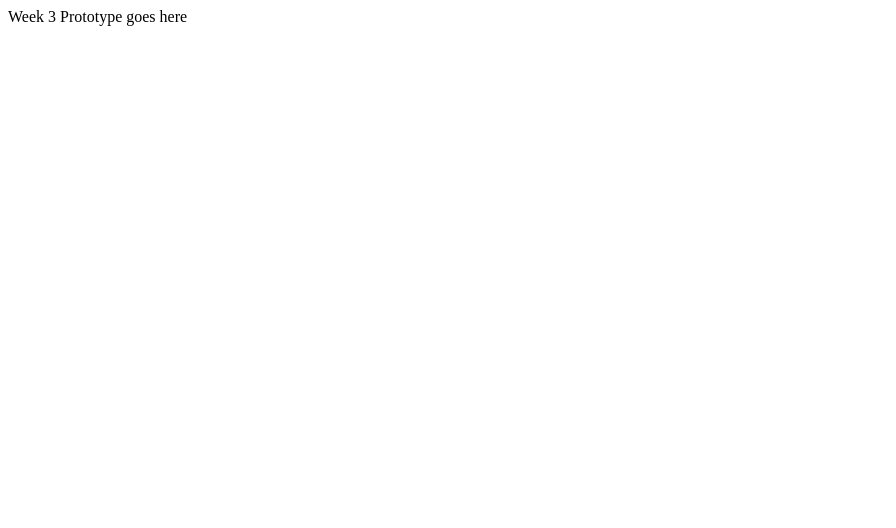
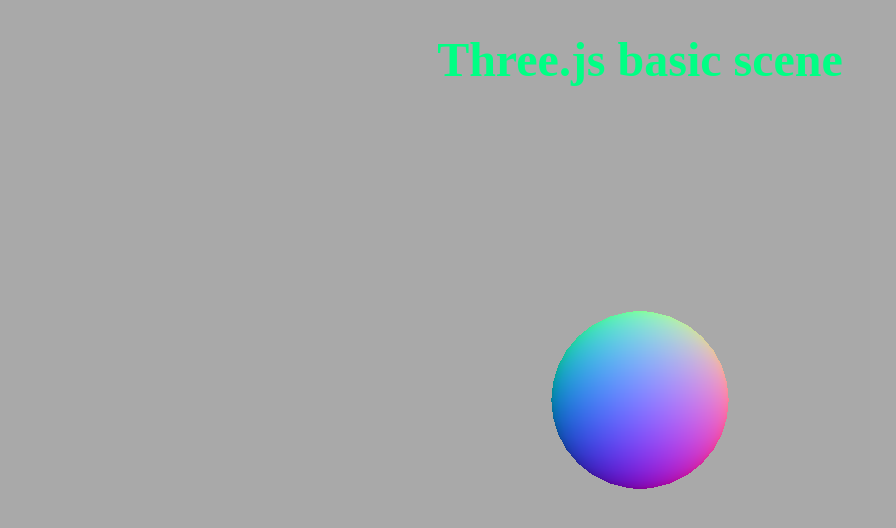
Before and after one commit to YigitSirin2023/IASC-2P02, a plain HTML site: page Week3/index.html in a window 1280 px wide. Shown: the whole page, without its empty margins (0-896 px from the left). Drawn offline with nearby package versions, Linux system fonts and the light colour scheme.

Commit message:
add basic scene

```diff
--- a/Week3/index.html
+++ b/Week3/index.html
@@ -1 +1,31 @@
-Week 3 Prototype goes here
+<!DOCTYPE html>
+<head>
+    <title> Basic Scene Prototype</title>
+
+
+    <!--CSS-->
+
+    <link rel= "stylesheet" href="style.css">
+
+    <!--Three.js importmap-->
+    <script type="importmap">
+        {
+            "imports": {
+                "three": "https://ga.jspm.io/npm:three@0.160.1/build/three.module.js"
+            }
+        }
+
+    </script>
+
+    <!-- Three.js scene-->
+    <script src="script.js" type="module"></script>
+</head>
+<body>
+    <h1>Three.js basic scene </h1>
+    <canvas class = "webgl"></canvas>
+
+
+</body>
+
+
+</html>
--- /dev/null
+++ b/Week3/script.js
@@ -0,0 +1,73 @@
+import * as THREE from "three"
+
+/***********
+ ** SCENE **
+ **********/
+
+//Canvas
+const canvas = document.querySelector('.webgl')
+
+//Scene
+const scene = new THREE.Scene()
+scene.background = new THREE.Color('darkgrey')
+
+//Camera
+const camera = new THREE.PerspectiveCamera(
+    75,
+    window.innerWidth / window.innerHeight,
+    0.1,
+    100
+)
+camera.position.set(0,0,5)
+scene.add(camera)
+
+//Renderer
+const renderer = new THREE.WebGLRenderer({
+    canvas: canvas
+})
+renderer.setSize(window.innerWidth, window.innerHeight)
+
+/**********************
+    ** MESHES **
+ **********************/
+//TestSphere
+const sphereGeometry = new THREE.SphereGeometry(1)
+const sphereMaterial = new THREE.MeshNormalMaterial()
+const testsphere = new THREE.Mesh(sphereGeometry, sphereMaterial)
+
+testsphere.position.set(0,0,-5)
+scene.add(testsphere)
+
+//TestSquare
+// const squareGeometry = new THREE.SquareGeometry(1)
+// const squareMaterial = new THREE.MeshNormalMaterial()
+// const testsquare = new THREE.Mesh(squareGeometry, squareMaterial)
+
+// testsquare.position.set(5,0,-5)
+// scene.add(testsquare)
+/********************
+ ** ANIMATION LOOP **
+ *******************/
+const clock = new THREE.Clock()
+ //Animate
+const animation = () =>
+{
+    //Return elapsedTime
+    const elapsedTime = clock.getElapsedTime()
+
+    //Animate testsphere
+    testsphere.position.z = Math.sin(elapsedTime)
+
+    // testsquare.position.z = Math.sin(elapsedTime)
+
+
+
+
+    //Renderer
+    renderer.render(scene, camera)
+
+    //Request next frame
+    window.requestAnimationFrame(animation)
+}
+
+animation()
--- /dev/null
+++ b/Week3/style.css
@@ -0,0 +1,13 @@
+.webgl{
+    position: fixed;
+    top: 0;
+    left:0;
+    outline:none;
+    z-index: -1;
+}
+
+h1{
+    color: rgb(0, 255, 132);
+    font-size: 48px;
+    text-align: center;
+}
```
